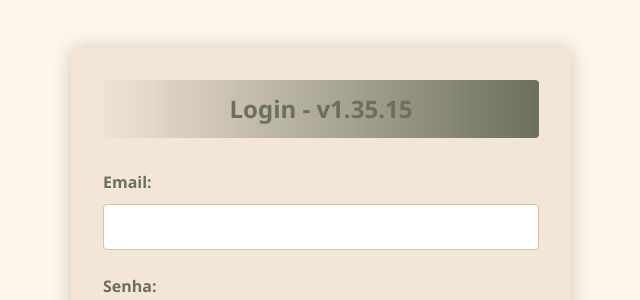
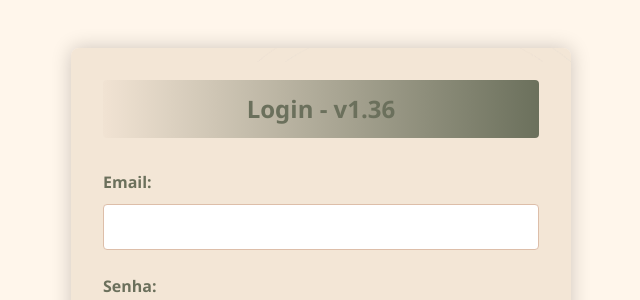
Before and after one commit to pixelpoptec/SistemaPP, a PHP site: page /login.php in a window 1280 px wide. Shown: the top 300 px of the page, without its empty margins (319-959 px from the left). Run offline with PHP 8.4, Linux system fonts and the light colour scheme; a stand-in replaces the project's code that opens the database connection.

Commit message:
Correções diversas - versão 1.36

```diff
--- a/admin/login.php
+++ b/admin/login.php
@@ -46,7 +46,7 @@ if ($_SERVER['REQUEST_METHOD'] === 'POST') {
 </head>
 <body>
     <div class="login-container">
-        <h2 class="gradiente">Login - v1.35.15</h2>
+        <h2 class="gradiente">Login - v1.36</h2>
 
         <?php if (!empty($erro)): ?>
             <div class="alert alert-danger"><?php echo $erro; ?></div>
```
Also changed, not shown: admin/pages/tarefas.php (+4 -3 lines).
